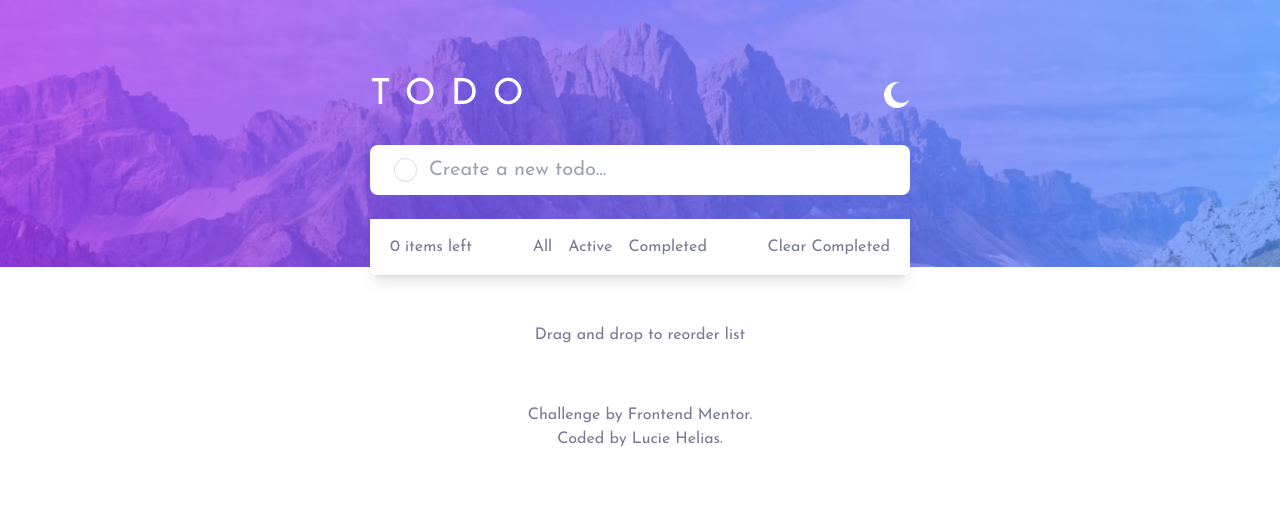
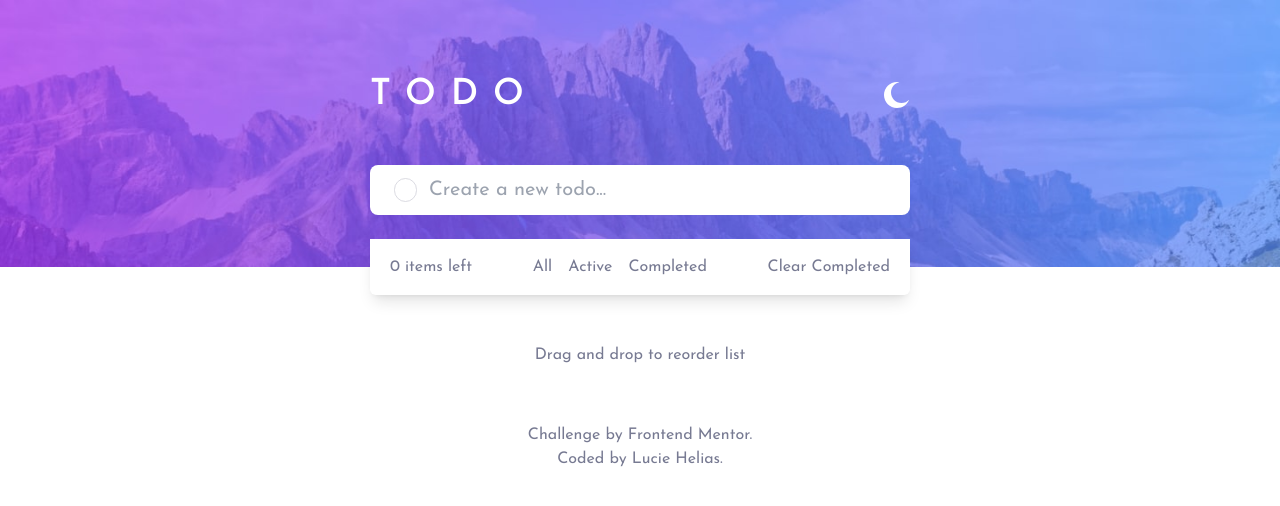
Before and after one commit to luciehelias/to_do_list_project, a React (Vite) app: page / in a window 1280 px wide. Shown: the top 506 px of the page. Built offline with nearby package versions, Linux system fonts and the light colour scheme.

Commit message:
style: update header styling to enhance visual appeal

```diff
--- a/src/components/Header.jsx
+++ b/src/components/Header.jsx
@@ -2,8 +2,10 @@ import { DarkMode } from "./DarkMode";
 
 export const Header = () => {
   return (
-    <div className="flex justify-between items-center pb-[30px]">
-      <h1 className="text-4xl uppercase text-white tracking-[15px]">Todo</h1>
+    <div className="flex justify-between items-center pb-[50px]">
+      <h1 className="text-4xl uppercase text-white tracking-[15px] font-semibold">
+        Todo
+      </h1>
       <DarkMode />
     </div>
   );
```
